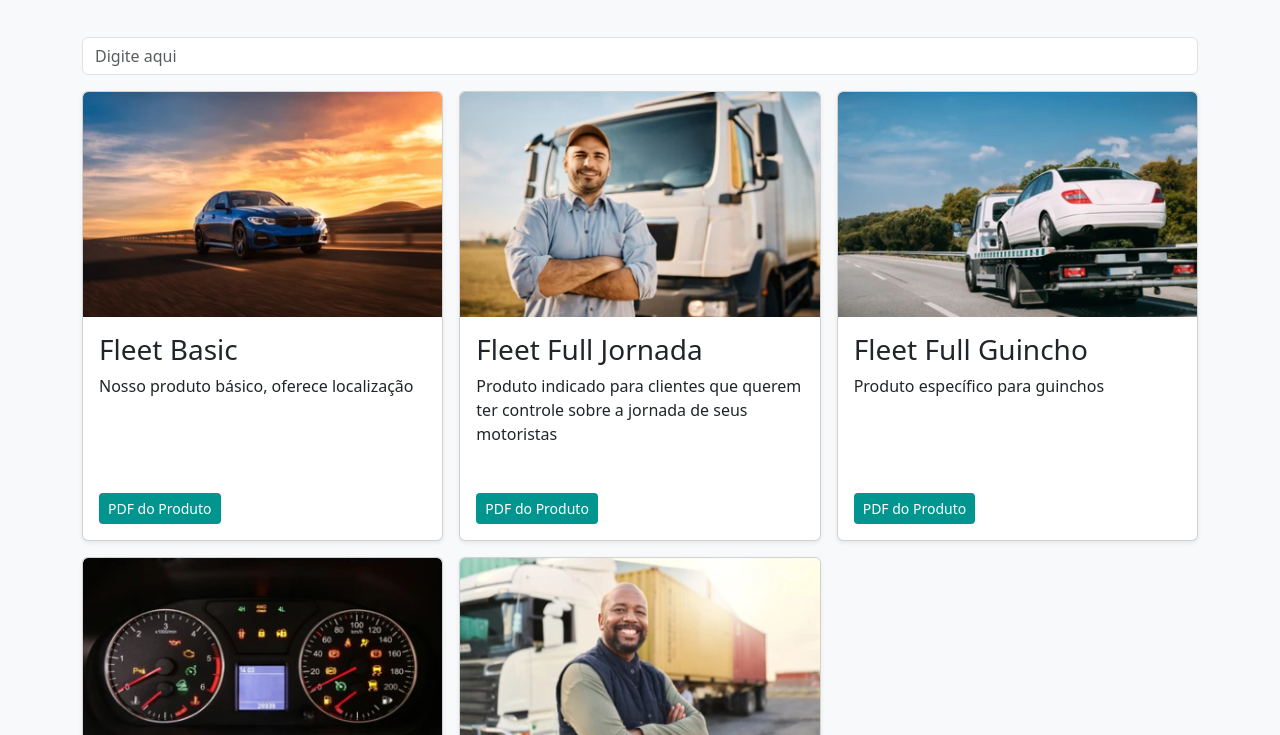
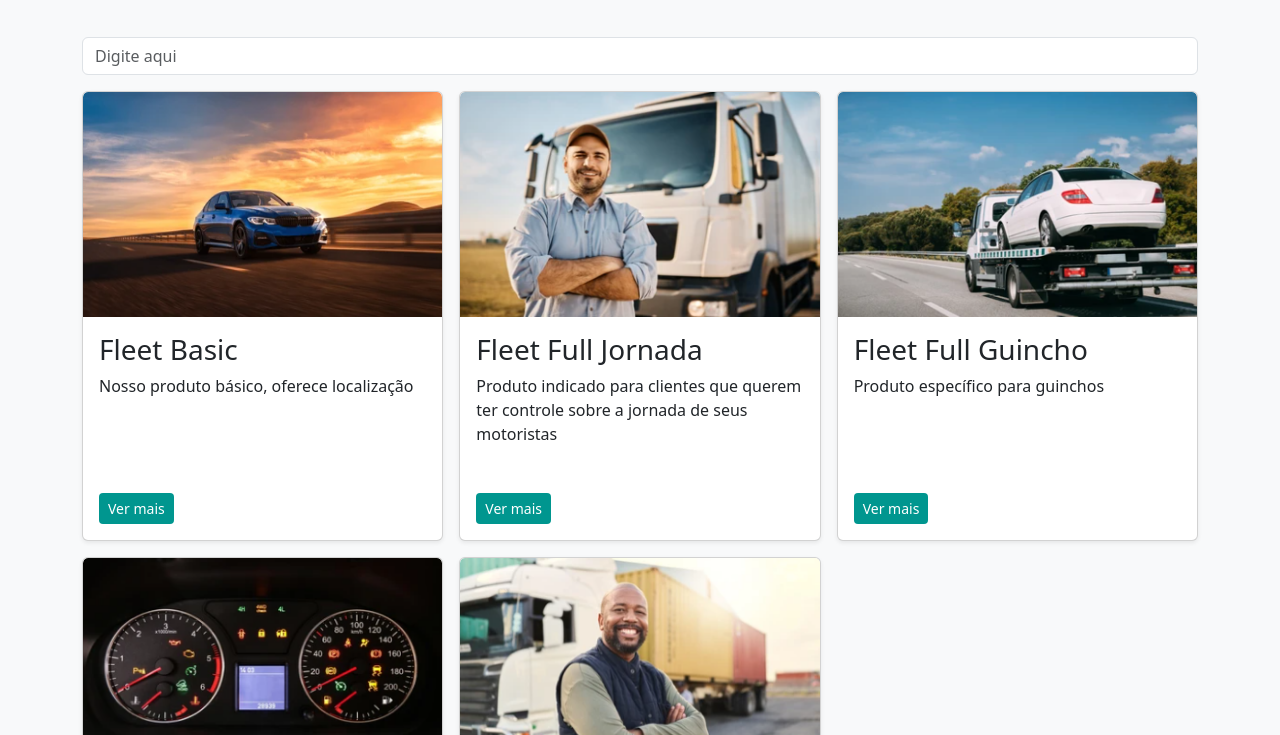
Before and after one commit to kerstenbr/Quatenus-MyChoice-Products-Prototype, a plain HTML site: page index.html in a window 1280 px wide. Shown: the part 65-800 px from the top of the page. Drawn offline with nearby package versions, Linux system fonts and the light colour scheme.

Commit message:
trocar pdf por ver mais no botão

```diff
--- a/index.html
+++ b/index.html
@@ -74,7 +74,7 @@
                 </div>
                 <!-- FIXME: Arrumar o botão, tirar esse m-3 horrivel que ta fudendo a porra da posição do botão dependendo do tamanhão da tela/descrição -->
                 <div class="ms-3 mb-3">
-                  <a data-link target=”_blank” rel="noopener noreferrer"><button type="button" class="btn btn-sm btn-qblue">PDF do Produto</button></a>
+                  <a data-link target=”_blank” rel="noopener noreferrer"><button type="button" class="btn btn-sm btn-qblue">Ver mais</button></a>
                 </div>
               </div>
             </div>
```
